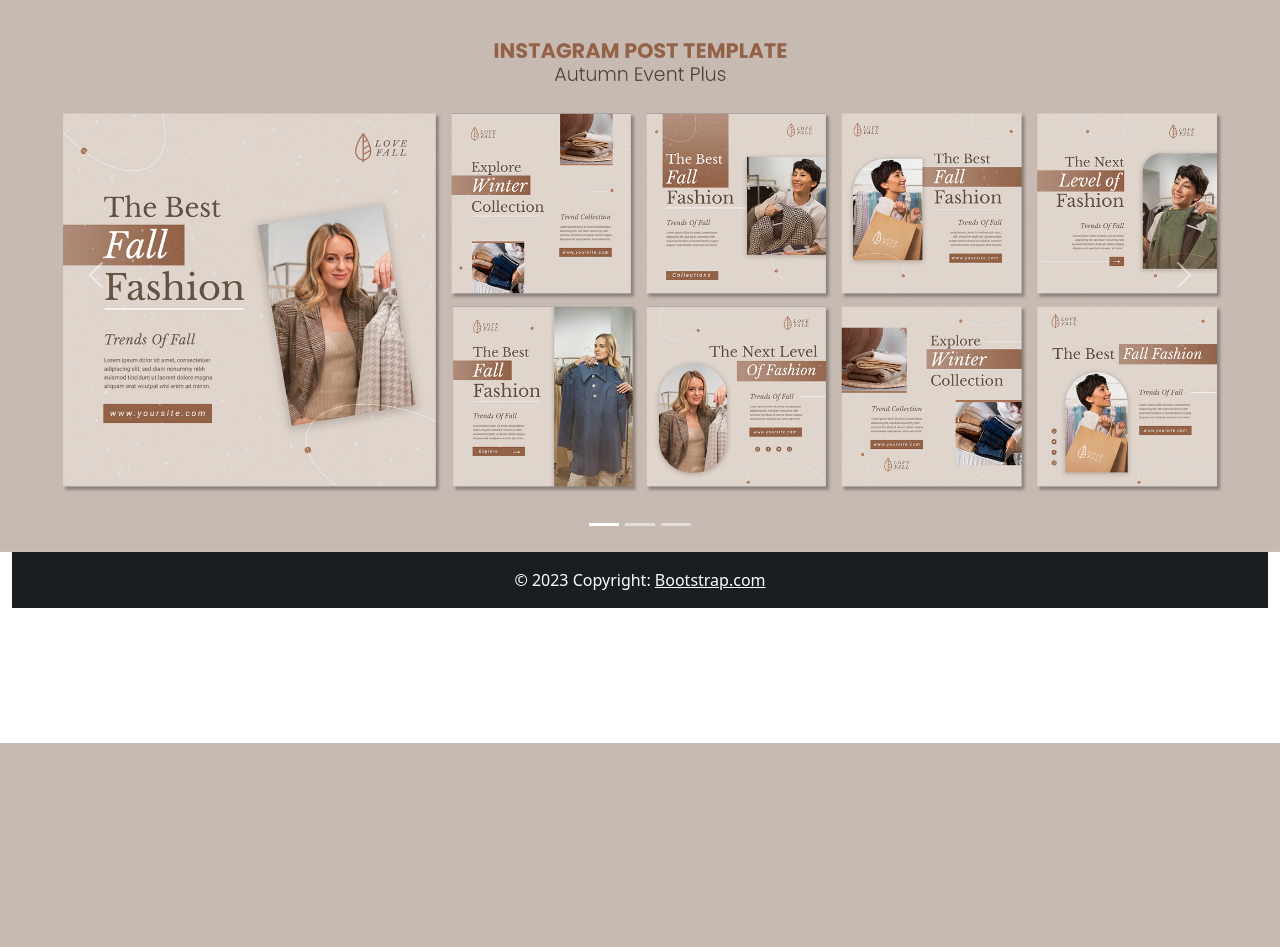
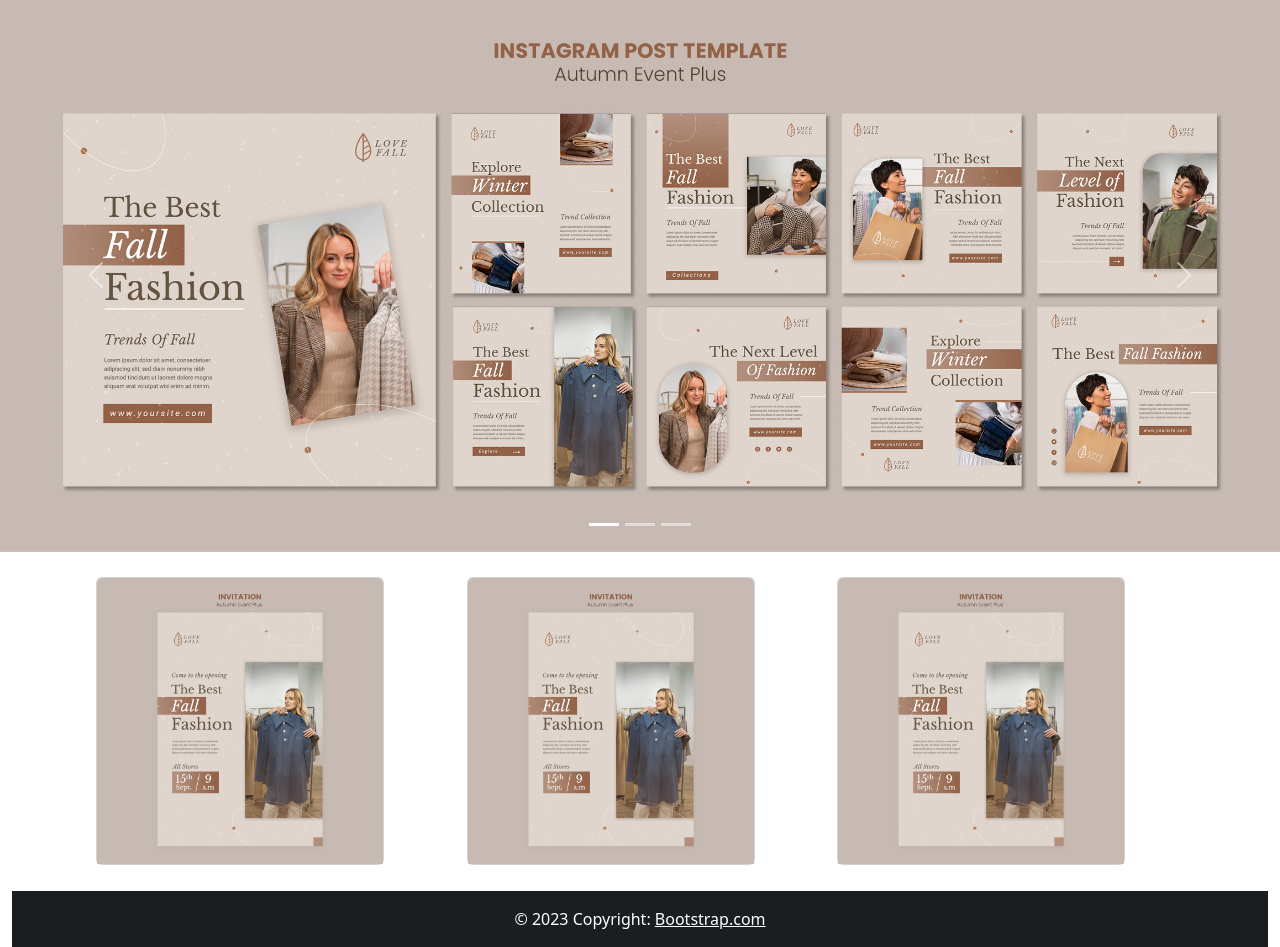
Before and after one commit to SenaiMG/desenvolvimento-web-RebecaVelasc0, a Django app: page /pagina/ in a window 1280 px wide. Shown: the part 57-1004 px from the top of the page. Before the commit the page ends 800 px from the top, so only its background shows below. Run offline with Django 4.2, Linux system fonts and the light colour scheme; some libraries are stand-ins or nearby versions.

Commit message:
adicionando cards

```diff
--- a/Loja/vestuario/templates/index.html
+++ b/Loja/vestuario/templates/index.html
@@ -7,7 +7,7 @@
     <link rel="stylesheet" href="{% static 'assets/css/bootstrap.css' %}">
     <link rel="stylesheet" href="{% static 'assets/css/style.css' %}">
     <script src="{% static 'assets/js/bootstrap.bundle.js' %}"></script>
-    <title>Document</title>
+    <title>Vestuário</title>
 </head>
 <body>
     {% include 'partials/navbar.html' %}
@@ -37,6 +37,25 @@
           <span class="visually-hidden">Next</span>
         </button>
       </div>
+      <div class="container text-center" style="padding: 2%;">
+        <div class="row">
+          <div class="col">
+            <div class="card" style="width: 18rem;">
+                <img src="../static/assets/img/card1.jpg" class="card-img-top" alt="...">
+            </div>
+          </div>
+          <div class="col">
+            <div class="card" style="width: 18rem;">
+                <img src="../static/assets/img/card1.jpg" class="card-img-top" alt="...">
+            </div>
+          </div>
+          <div class="col">
+            <div class="card" style="width: 18rem;">
+                <img src="../static/assets/img/card1.jpg" class="card-img-top" alt="...">
+            </div>
+          </div>
+        </div>
+      </div>
     {% include 'partials/footer.html' %}
 
 </body>
```
Also changed, not shown: Loja/static/assets/img/card1.jpg (added), Loja/vestuario/static/assets/img/card1.jpg (added).
